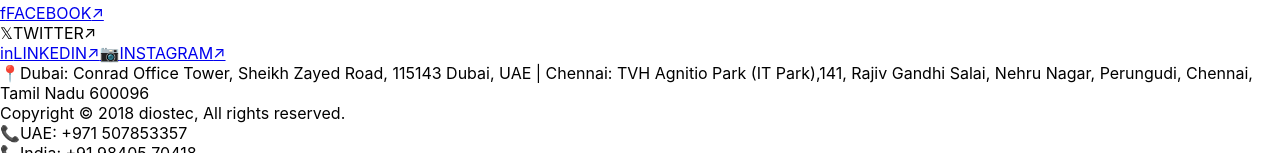
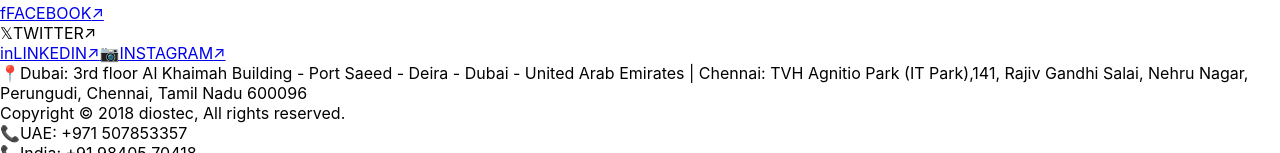
Before and after one commit to manvote/diostec, a React (Create React App) app: page /contact in a window 1280 px wide. Shown: the part 1608-1761 px from the top of the page. Built offline with nearby package versions, Linux system fonts and the light colour scheme.

Commit message:
Changes updated

```diff
--- a/src/translations.js
+++ b/src/translations.js
@@ -136,7 +136,7 @@
       footerTwitter: "TWITTER",
       footerLinkedin: "LINKEDIN",
       footerInstagram: "INSTAGRAM",
-      footerAddress: "Dubai: Conrad Office Tower, Sheikh Zayed Road, 115143 Dubai, UAE | Chennai: TVH Agnitio Park (IT Park),141, Rajiv Gandhi Salai, Nehru Nagar, Perungudi, Chennai, Tamil Nadu 600096",
+      footerAddress: "Dubai: 3rd floor Al Khaimah Building - Port Saeed - Deira - Dubai - United Arab Emirates | Chennai: TVH Agnitio Park (IT Park),141, Rajiv Gandhi Salai, Nehru Nagar, Perungudi, Chennai, Tamil Nadu 600096",
       footerCopyright: "Copyright © 2018 diostec, All rights reserved.",
     },
 
@@ -543,7 +543,7 @@
       footerTwitter: "تويتر",
       footerLinkedin: "لينكد إن",
       footerInstagram: "إنستجرام",
-      footerAddress: "دبي: برج كونراد أوفيس، طريق الشيخ زايد، 115143 دبي، الإمارات العربية المتحدة | تشيناي: TVH Agnitio Park (IT Park),141, Rajiv Gandhi Salai, Nehru Nagar, Perungudi، تشيناي، تاميل نادو 600096",
+      footerAddress: "دبي: الطابق الثالث مبنى الخيمة - ميناء سعيد - ديرة - دبي - الإمارات العربية المتحدة | تشيناي: TVH Agnitio Park (IT Park),141, Rajiv Gandhi Salai, Nehru Nagar, Perungudi، تشيناي، تاميل نادو 600096",
       footerCopyright: "حقوق الطبع والنشر © 2018 ديوستك، جميع الحقوق محفوظة.",
     },
 
```
